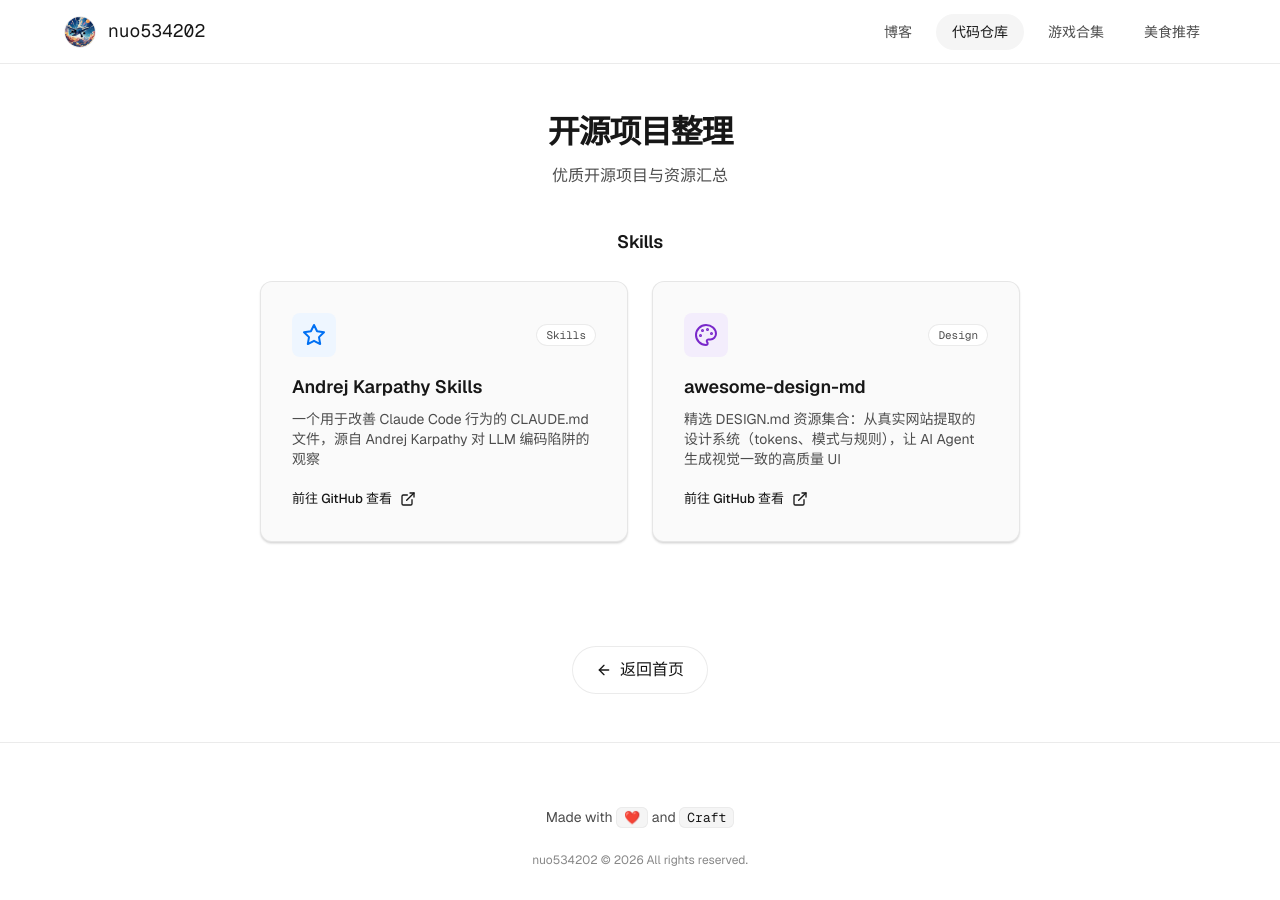
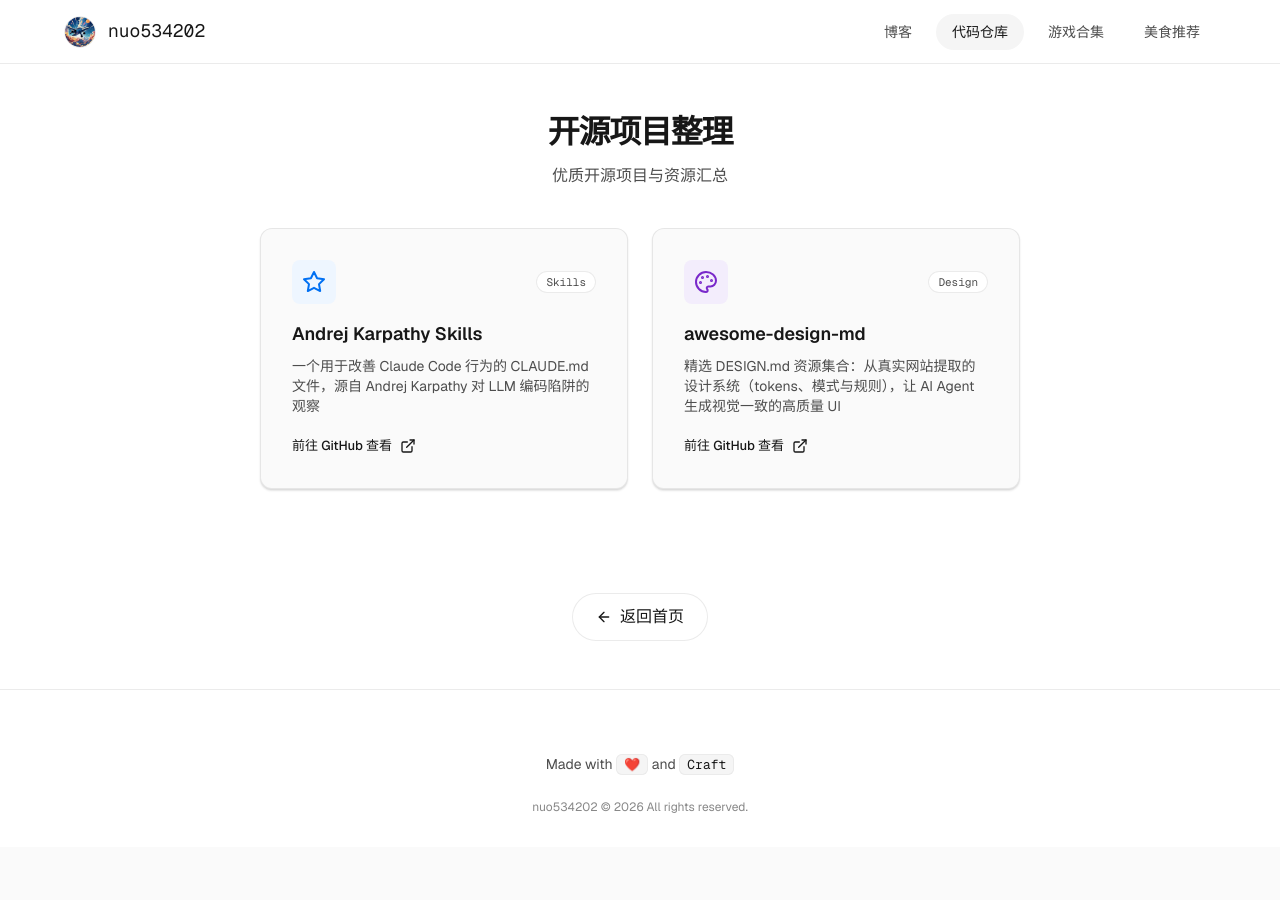
Before and after one commit to nuo534202/nuo534202.github.io, a Jekyll site: the page repository/index.html, which Jekyll copies as it is, in a window 1280 px wide and 900 px high, scrolled down 1557 px. Built offline with Jekyll 4.4.1, drawn with Linux system fonts in a browser that asks for light colours; after the commit the page ends 2404 px from its top, so only the background shows below that.

Commit message:
remove repo skills title

```diff
--- a/repository/index.html
+++ b/repository/index.html
@@ -263,9 +263,6 @@
                 <h2 class="section-title">开源项目整理</h2>
                 <p class="section-desc">优质开源项目与资源汇总</p>
             </div>
-            <div class="section-header" style="margin-bottom: var(--space-lg);">
-                <h3 style="font-size: 18px; font-weight: 600; color: var(--ink); letter-spacing: -0.3px;">Skills</h3>
-            </div>
             <div class="repos-list">
                 <a href="https://github.com/multica-ai/andrej-karpathy-skills" target="_blank" class="repo-card">
                     <div class="repo-card-header">
```
